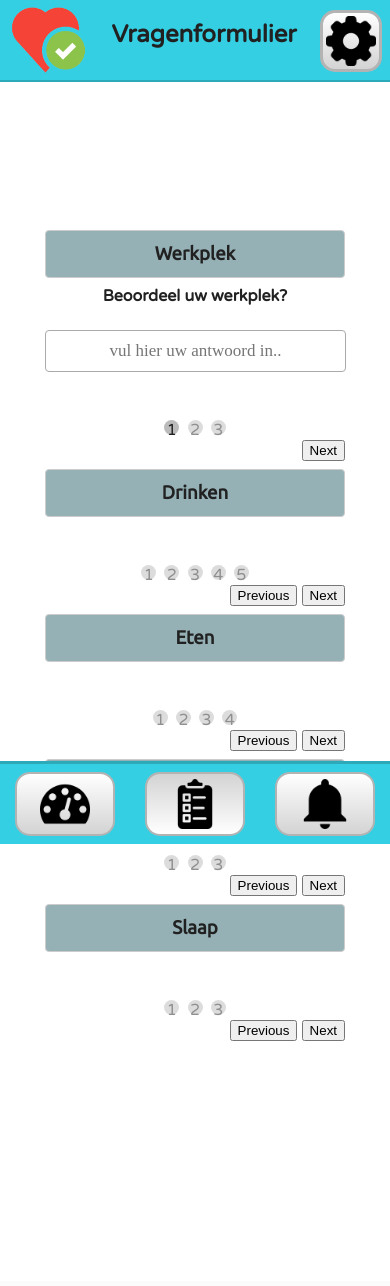
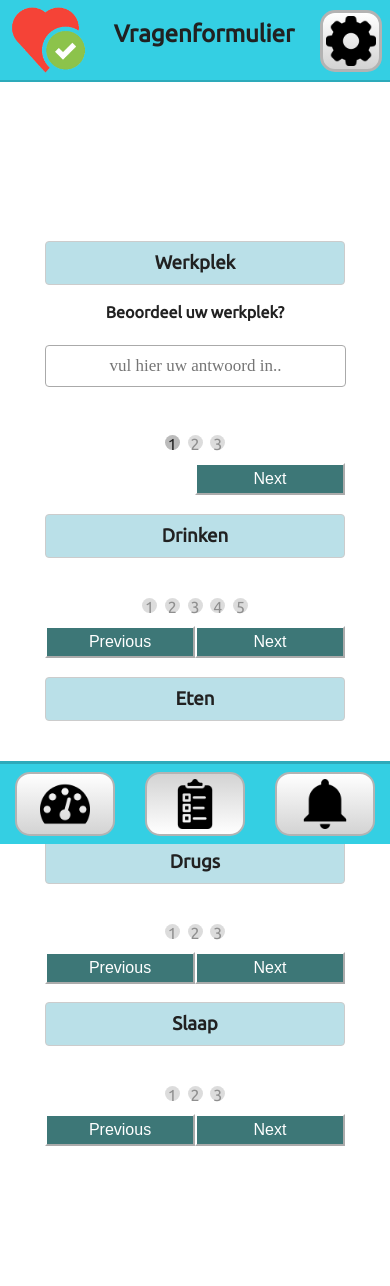
Before and after one commit to Juliandroid98/gezondheidsmeter, a PHP site: page /periode/vragenformulier.php in a window 390 px wide. Before the commit the page ends 1041 px from the top, so only its background shows below. Run offline with PHP 8.4, Linux system fonts and the light colour scheme.

Commit message:
buttons responsive

```diff
--- a/site/assets/css/form.css
+++ b/site/assets/css/form.css
@@ -2,19 +2,19 @@
 @import url('https://fonts.googleapis.com/css?family=Ubuntu|Varela+Round&display=swap');
 
 .sitecontainer {
-  margin-bottom: 100px;
+  text-align: center;
+  font-family: 'Ubuntu', sans-serif;
 }
 
-.sitecontainer h3 {
+h3 {
   width: 100%;
-  padding: 12px 20px;
-  margin: 8px 0;
-  display: inline-block;
+  padding: 10px;
+  /* /* margin: 8px 0 */
   border: 1px solid #ccc;
   border-radius: 4px;
   box-sizing: border-box;
   text-align: center;
-  background-color: rgb(149, 177, 182);
+  background-color: #BAE0E8;
   font-family: 'Ubuntu', sans-serif;
 }
 
@@ -46,6 +46,36 @@ input.invalid {
   background-color: #ffdddd;
 }
 
+#nextBtn {
+  width: 50%;
+  background-color: rgb(61, 119, 119);
+  border-color: white;
+  color: white;
+  padding: 5px 20px;
+  margin-top: 10px;
+  text-align: center;
+  text-decoration: none;
+  display: block;
+  font-size: 16px;
+  cursor: pointer;
+  float: right;
+}
+
+#prevBtn {
+  width: 50%;
+  background-color: rgb(61, 119, 119);
+  border-color: white;
+  color: white;
+  padding: 5px 20px;
+  margin-top: 10px;
+  text-align: center;
+  text-decoration: none;
+  display: block;
+  font-size: 16px;
+  cursor: pointer;
+  float: left;
+}
+
 /* Hide all steps by default: */
 .tab {
   font-weight: bold;
--- a/site/vragenformulier.php
+++ b/site/vragenformulier.php
@@ -52,10 +52,8 @@
             </div>
 
             <div style="overflow:auto;">
-              <div style="float:right;">
                 <button type="button" id="prevBtn" onclick="nextPrev(-1)">Previous</button>
                 <button type="button" id="nextBtn" onclick="nextPrev(1)">Next</button>
-              </div>
             </div>
 
           <!-- Drinken -->
@@ -91,10 +89,8 @@
             </div>
 
             <div style="overflow:auto;">
-              <div style="float:right;">
                 <button type="button" id="prevBtn" onclick="nextPrev(-1)">Previous</button>
                 <button type="button" id="nextBtn" onclick="nextPrev(1)">Next</button>
-              </div>
             </div>
 
           <!-- Eten -->
@@ -125,10 +121,8 @@
             </div>
 
             <div style="overflow:auto;">
-              <div style="float:right;">
                 <button type="button" id="prevBtn" onclick="nextPrev(-1)">Previous</button>
                 <button type="button" id="nextBtn" onclick="nextPrev(1)">Next</button>
-              </div>
             </div>
 
           <!-- Drugs -->
@@ -154,10 +148,8 @@
             </div>
 
             <div style="overflow:auto;">
-              <div style="float:right;">
                 <button type="button" id="prevBtn" onclick="nextPrev(-1)">Previous</button>
                 <button type="button" id="nextBtn" onclick="nextPrev(1)">Next</button>
-              </div>
             </div>
 
           <!-- Slaap -->
@@ -183,10 +175,8 @@
             </div>
 
             <div style="overflow:auto;">
-              <div style="float:right;">
                 <button type="button" id="prevBtn" onclick="nextPrev(-1)">Previous</button>
                 <button type="button" id="nextBtn" onclick="nextPrev(1)">Next</button>
-              </div>
             </div>
 
         </form>
```
